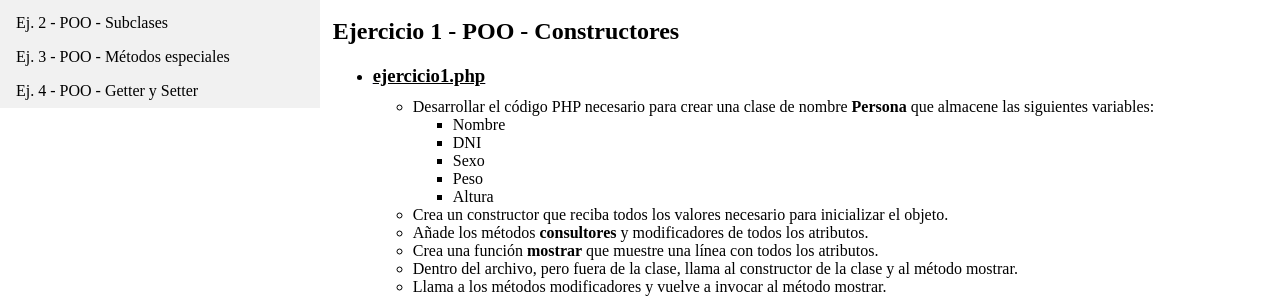
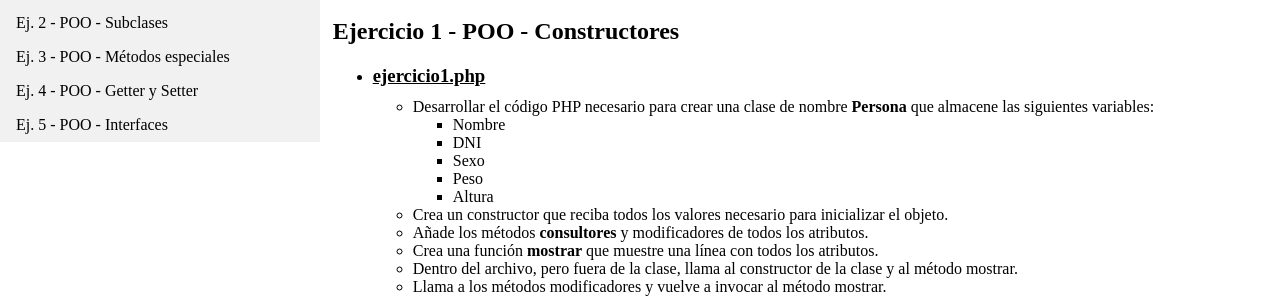
Before and after one commit to juangj-opg/DWES-UD6, a PHP site: page /index.php in a window 1280 px wide. Shown: the part 200-500 px from the top of the page. Run offline with PHP 8.4, Linux system fonts and the light colour scheme; data that the repository does not hold is empty.

Commit message:
Ejercicio 5 - Cabecera

```diff
--- a/cabecera.php
+++ b/cabecera.php
@@ -40,6 +40,7 @@
     <li><a <?php if($Nombre[2] == "ejercicio2.php" ) { echo "class='active'"; } ?> href="./ejercicio2.php">Ej. 2 - POO - Subclases</a></li>
     <li><a <?php if($Nombre[2] == "ejercicio3.php" ) { echo "class='active'"; } ?> href="./ejercicio3.php">Ej. 3 - POO - Métodos especiales</a></li>
     <li><a <?php if($Nombre[2] == "ejercicio4.php" ) { echo "class='active'"; } ?> href="./ejercicio4.php">Ej. 4 - POO - Getter y Setter</a></li>
+    <li><a <?php if($Nombre[2] == "ejercicio5.php" ) { echo "class='active'"; } ?> href="./ejercicio5.php">Ej. 5 - POO - Interfaces</a></li>
     </ul>
 </div>
 
```
